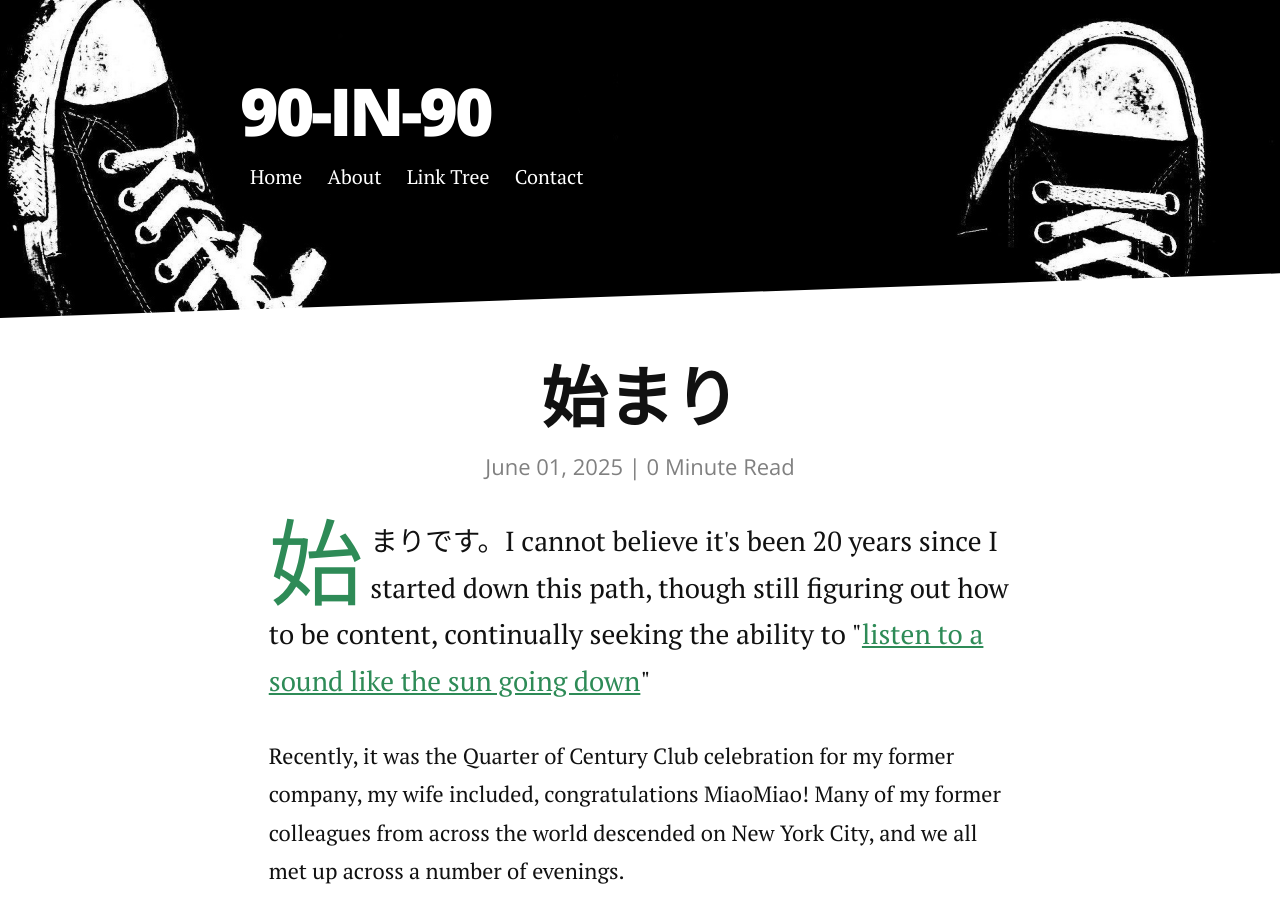
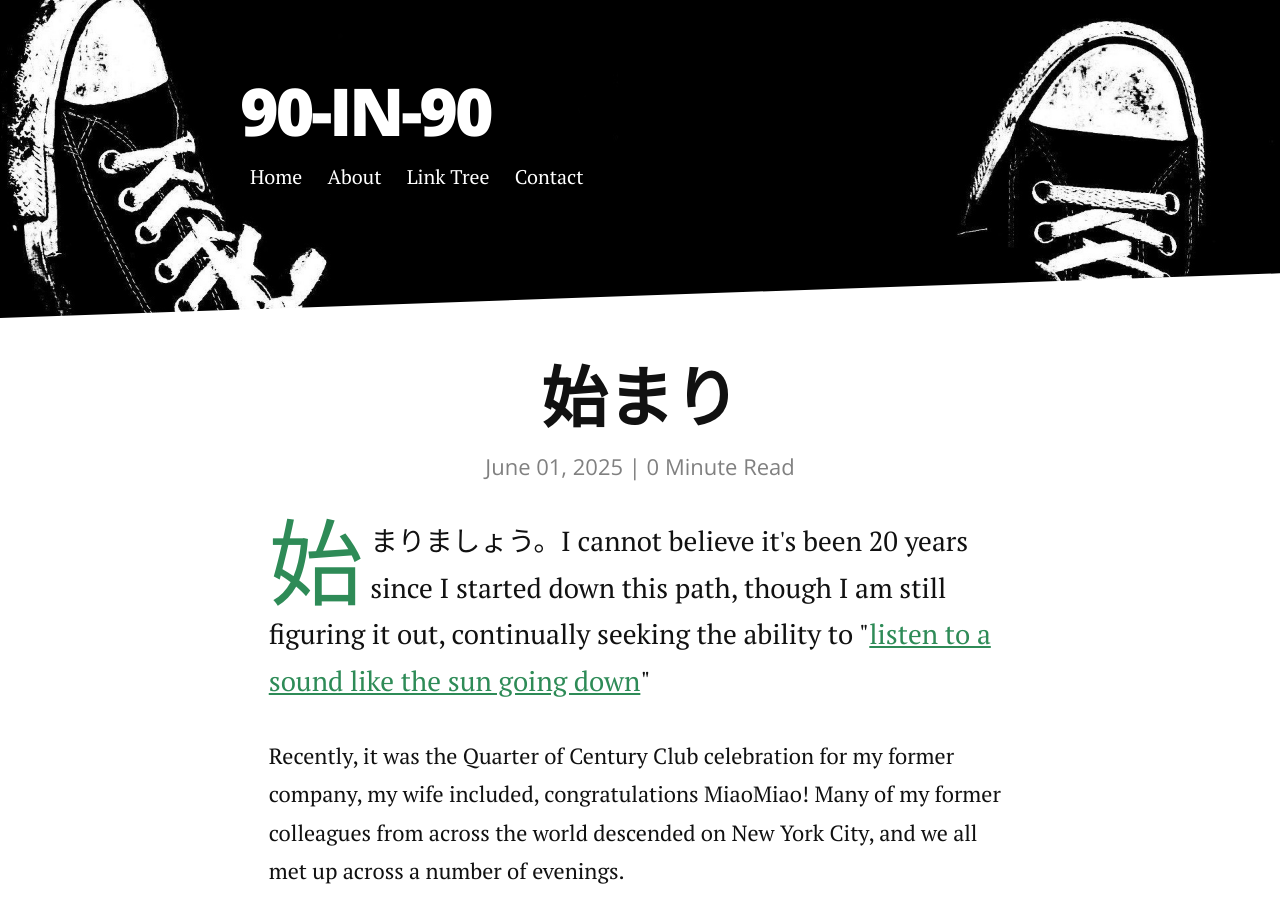
Before and after one commit to weebaruto/weeblog, a Jekyll site: the page built from _posts/2014-12-10-test-post.markdown, in a window 1280 px wide and 900 px high. Built offline with Jekyll 4.4.1, drawn with Linux system fonts in a browser that asks for light colours; nearby versions of some CDN libraries.

Commit message:
Update 2014-12-10-test-post.markdown

```diff
--- a/_posts/2014-12-10-test-post.markdown
+++ b/_posts/2014-12-10-test-post.markdown
@@ -2,10 +2,10 @@
 layout: post
 title:  "始まり"
 date:   2025-06-01
-description: 始まりです。I cannot believe it's been 20 years since I started down this path, though still figuring out how to be content, continually seeking the ability to "listen to a sound like the sun going down"
+description: 始まりましょう。I cannot believe it's been 20 years since I started down this path, though I am still figuring it out..."
 ---
 
-<p class="intro"><span class="dropcap">始</span>まりです。I cannot believe it's been 20 years since I started down this path, though still figuring out how to be content, continually seeking the ability to "<a href="https://www.azlyrics.com/lyrics/rodneycrowell/songforthelife.html" target="_blank">listen to a sound like the sun going down</a>"</p>
+<p class="intro"><span class="dropcap">始</span>まりましょう。I cannot believe it's been 20 years since I started down this path, though I am still figuring it out, continually seeking the ability to "<a href="https://www.azlyrics.com/lyrics/rodneycrowell/songforthelife.html" target="_blank">listen to a sound like the sun going down</a>"</p>
 <p> Recently, it was the Quarter of Century Club celebration for my former company, my wife included, congratulations MiaoMiao! Many of my former colleagues from across the world descended on New York City, and we all met up across a number of evenings.</p>
 <p>A lot of new moments were made, but one struck an emotional chord, I bumped into my former bosses, who where both there at the beginning of my journey to get here. They provided so much to my career, my personal life, taking nothing in return, but happy to see me smiling...
 </p>
```
